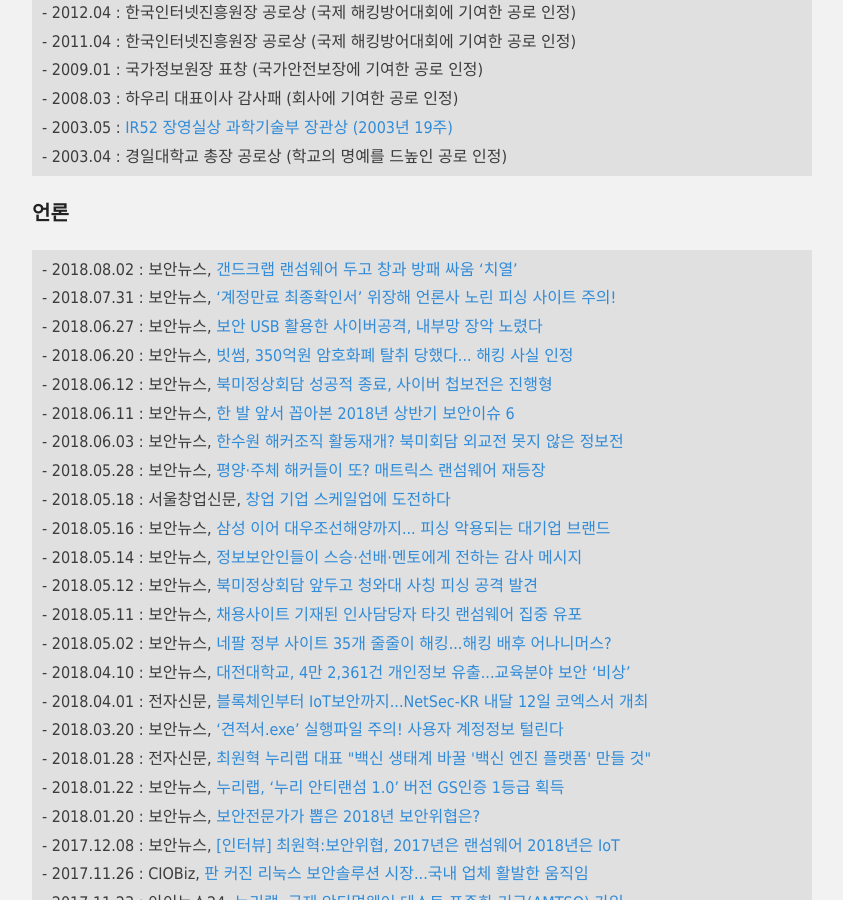
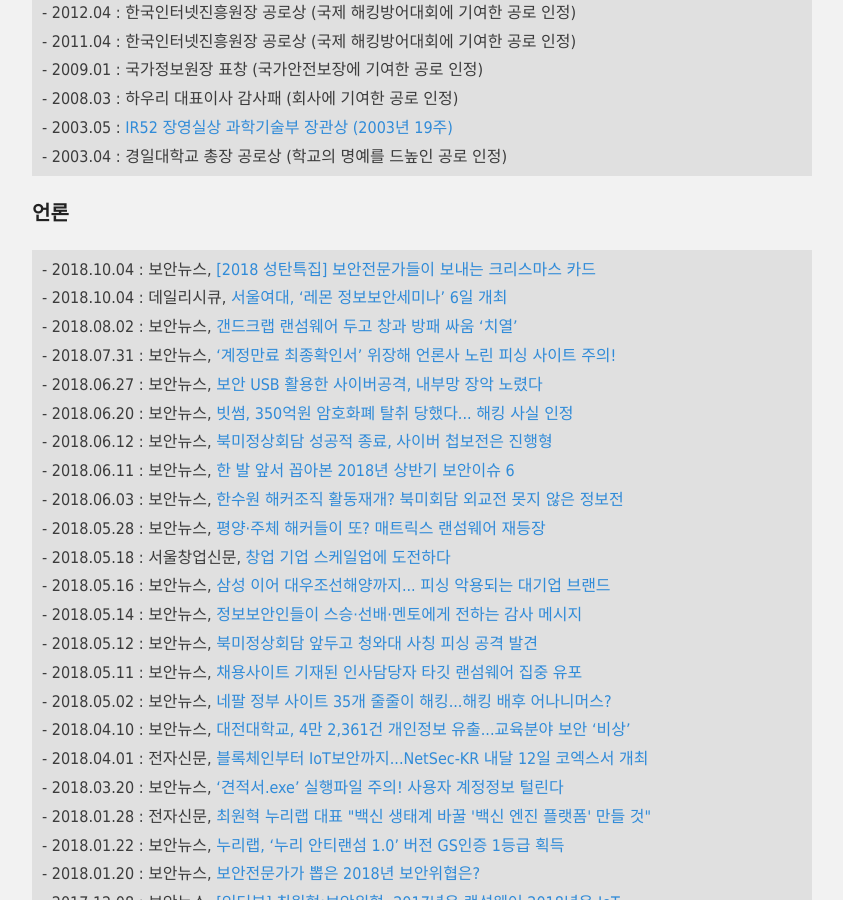
Before and after one commit to hanul93/hanul93.github.com, a Jekyll site: the page built from about.md, in a window 1280 px wide and 900 px high, scrolled down 1684 px. Shown: the whole window, without its empty margins (218-1061 px from the left). Built offline with Jekyll 4.4.1, drawn with Linux system fonts in a browser that asks for light colours; nearby versions of some CDN libraries.

Commit message:
뉴스 추가

```diff
--- a/about.md
+++ b/about.md
@@ -69,7 +69,9 @@
 
 ### 언론
 
-<div class="highlighter-rouge"><pre class="highlight"><code class="keibox">- 2018.08.02 : 보안뉴스, <a href="https://www.boannews.com/media/view.asp?idx=71927">갠드크랩 랜섬웨어 두고 창과 방패 싸움 ‘치열’</a>
+<div class="highlighter-rouge"><pre class="highlight"><code class="keibox">- 2018.10.04 : 보안뉴스, <a href="https://www.boannews.com/media/view.asp?idx=75600&kind=">[2018 성탄특집] 보안전문가들이 보내는 크리스마스 카드</a>
+- 2018.10.04 : 데일리시큐, <a href="https://www.dailysecu.com/?mod=news&act=articleView&idxno=39379">서울여대, ‘레몬 정보보안세미나’ 6일 개최</a>
+- 2018.08.02 : 보안뉴스, <a href="https://www.boannews.com/media/view.asp?idx=71927">갠드크랩 랜섬웨어 두고 창과 방패 싸움 ‘치열’</a>
 - 2018.07.31 : 보안뉴스, <a href="https://www.boannews.com/media/view.asp?idx=71861">‘계정만료 최종확인서’ 위장해 언론사 노린 피싱 사이트 주의!</a>
 - 2018.06.27 : 보안뉴스, <a href="http://www.boannews.com/media/view.asp?idx=70749">보안 USB 활용한 사이버공격, 내부망 장악 노렸다</a>
 - 2018.06.20 : 보안뉴스, <a href="http://www.boannews.com/media/view.asp?idx=70513">빗썸, 350억원 암호화폐 탈취 당했다... 해킹 사실 인정</a>
```
